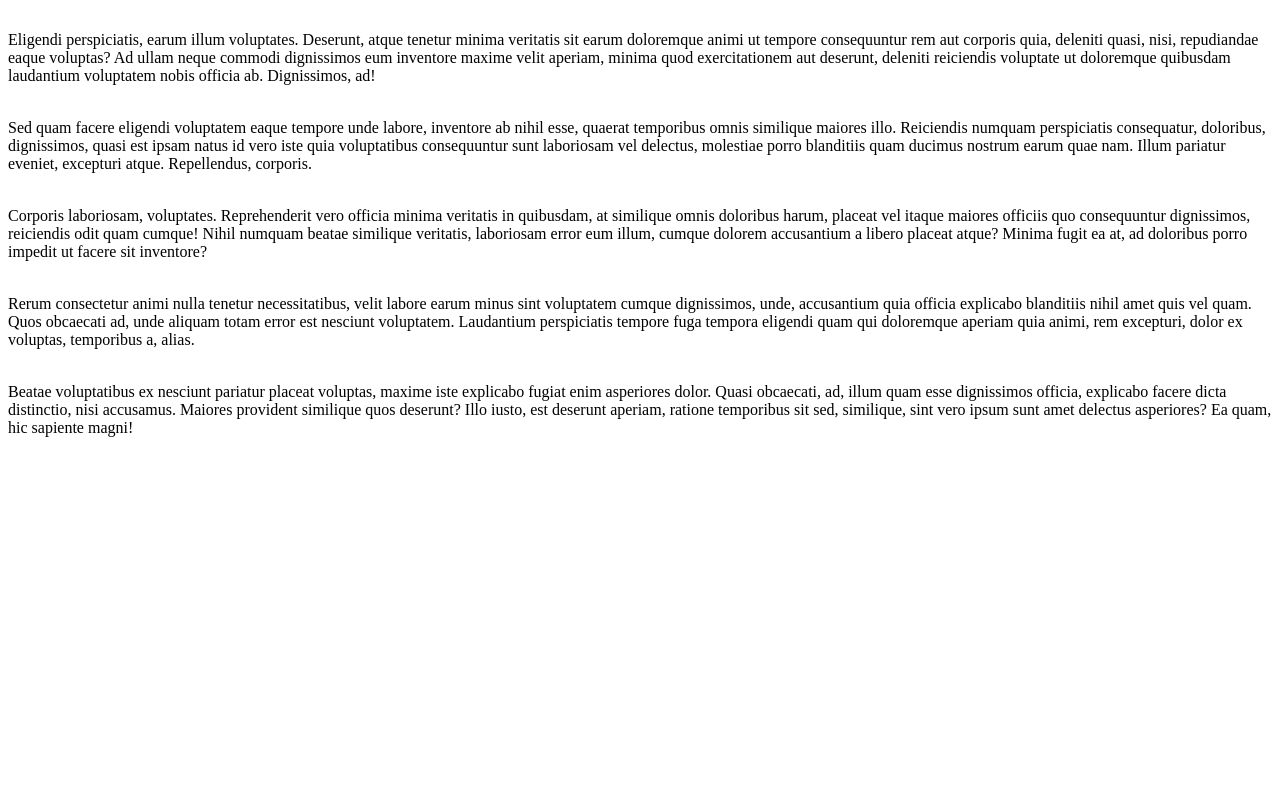
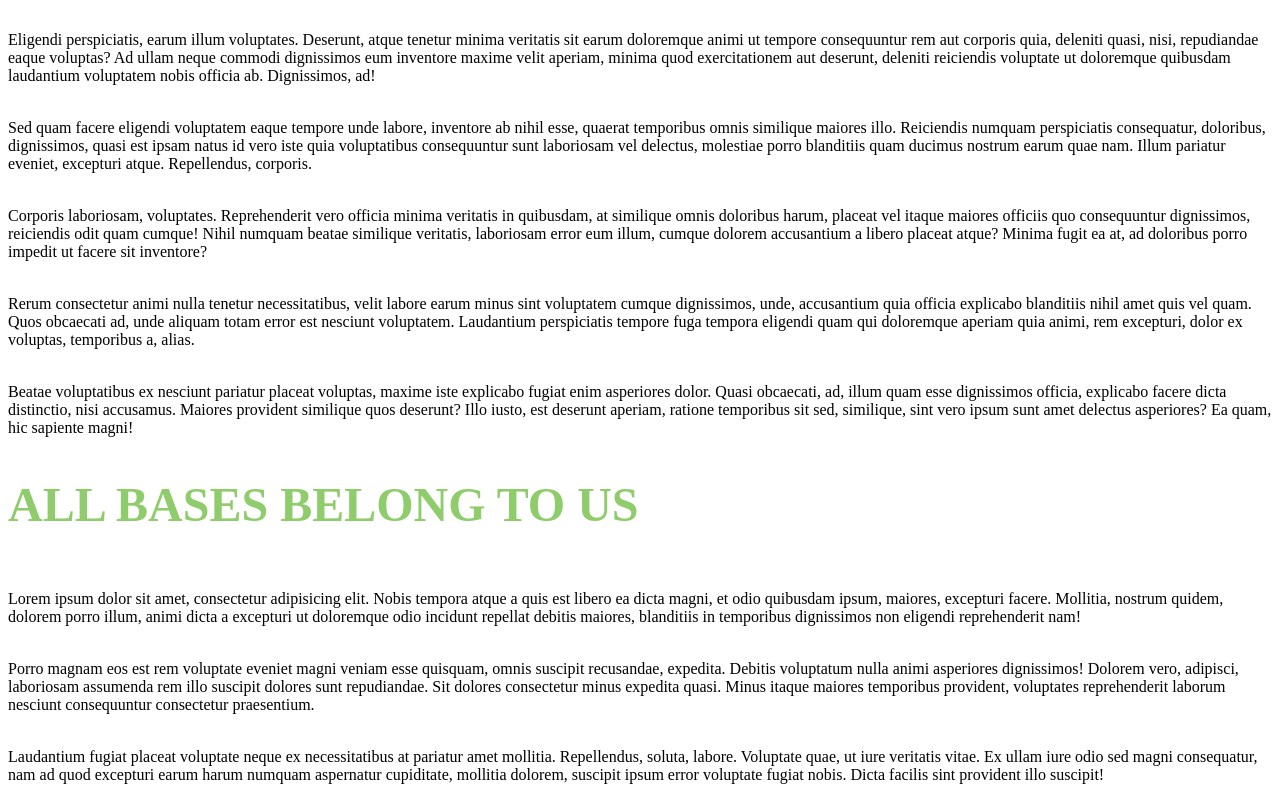
Before and after one commit to cmcoke/test, a website: page app/index.html in a window 1280 px wide. Shown: the part 337-1137 px from the top of the page. Before the commit the page ends 800 px from the top, so only its background shows below. Drawn offline with Linux system fonts and the light colour scheme.

Commit message:
Second Heading Completed

```diff
--- a/app/index.html
+++ b/app/index.html
@@ -8,7 +8,7 @@
   <title>Document</title>
 </head>
 <body>
-  <h1>hello world!!</h1>
+  <h1>Hello World!!</h1>
   <p><br>Lorem ipsum dolor sit amet, consectetur adipisicing elit. Quidem et earum nostrum labore, ducimus deleniti distinctio. Quidem voluptate itaque sunt quisquam aperiam doloribus ab aspernatur molestias nihil, tempora inventore fugiat ipsum sed culpa rem nisi laboriosam asperiores a illum debitis voluptatem, tenetur corporis. Perspiciatis nobis velit aperiam libero, consectetur magni veritatis vel deleniti ipsa voluptatem.</p>
   <p><br>Nostrum reprehenderit praesentium adipisci mollitia cum consequatur cupiditate minus, necessitatibus quas commodi saepe animi recusandae assumenda expedita repellendus rerum iusto temporibus dignissimos ea maxime veritatis illum ab dolorum sed tempore. Reiciendis corrupti omnis sed similique! Accusamus similique ex hic, at repellendus velit id nostrum minus rem numquam maxime cupiditate, culpa eaque quam neque a possimus.</p>
   <p><br>Eligendi perspiciatis, earum illum voluptates. Deserunt, atque tenetur minima veritatis sit earum doloremque animi ut tempore consequuntur rem aut corporis quia, deleniti quasi, nisi, repudiandae eaque voluptas? Ad ullam neque commodi dignissimos eum inventore maxime velit aperiam, minima quod exercitationem aut deserunt, deleniti reiciendis voluptate ut doloremque quibusdam laudantium voluptatem nobis officia ab. Dignissimos, ad!</p>
@@ -16,5 +16,10 @@
   <p><br>Corporis laboriosam, voluptates. Reprehenderit vero officia minima veritatis in quibusdam, at similique omnis doloribus harum, placeat vel itaque maiores officiis quo consequuntur dignissimos, reiciendis odit quam cumque! Nihil numquam beatae similique veritatis, laboriosam error eum illum, cumque dolorem accusantium a libero placeat atque? Minima fugit ea at, ad doloribus porro impedit ut facere sit inventore?</p>
   <p><br>Rerum consectetur animi nulla tenetur necessitatibus, velit labore earum minus sint voluptatem cumque dignissimos, unde, accusantium quia officia explicabo blanditiis nihil amet quis vel quam. Quos obcaecati ad, unde aliquam totam error est nesciunt voluptatem. Laudantium perspiciatis tempore fuga tempora eligendi quam qui doloremque aperiam quia animi, rem excepturi, dolor ex voluptas, temporibus a, alias.</p>
   <p><br>Beatae voluptatibus ex nesciunt pariatur placeat voluptas, maxime iste explicabo fugiat enim asperiores dolor. Quasi obcaecati, ad, illum quam esse dignissimos officia, explicabo facere dicta distinctio, nisi accusamus. Maiores provident similique quos deserunt? Illo iusto, est deserunt aperiam, ratione temporibus sit sed, similique, sint vero ipsum sunt amet delectus asperiores? Ea quam, hic sapiente magni!</p>
+
+  <h2>All Bases Belong To Us</h2>
+  <p><br>Lorem ipsum dolor sit amet, consectetur adipisicing elit. Nobis tempora atque a quis est libero ea dicta magni, et odio quibusdam ipsum, maiores, excepturi facere. Mollitia, nostrum quidem, dolorem porro illum, animi dicta a excepturi ut doloremque odio incidunt repellat debitis maiores, blanditiis in temporibus dignissimos non eligendi reprehenderit nam!</p>
+  <p><br>Porro magnam eos est rem voluptate eveniet magni veniam esse quisquam, omnis suscipit recusandae, expedita. Debitis voluptatum nulla animi asperiores dignissimos! Dolorem vero, adipisci, laboriosam assumenda rem illo suscipit dolores sunt repudiandae. Sit dolores consectetur minus expedita quasi. Minus itaque maiores temporibus provident, voluptates reprehenderit laborum nesciunt consequuntur consectetur praesentium.</p>
+  <p><br>Laudantium fugiat placeat voluptate neque ex necessitatibus at pariatur amet mollitia. Repellendus, soluta, labore. Voluptate quae, ut iure veritatis vitae. Ex ullam iure odio sed magni consequatur, nam ad quod excepturi earum harum numquam aspernatur cupiditate, mollitia dolorem, suscipit ipsum error voluptate fugiat nobis. Dicta facilis sint provident illo suscipit!</p>
 </body>
 </html>
--- a/app/styles/styles.css
+++ b/app/styles/styles.css
@@ -1,4 +1,5 @@
 $mainColor: #6CA6CC;
+$mainColor2: #8FCC6C;
 
 h1{
   color: $mainColor;
@@ -19,3 +20,9 @@ h1{
     width: 300px;
   }
 }
+
+h2{
+  color: $mainColor2;
+  font-size: 3rem;
+  text-transform: uppercase;
+}
--- a/app/styles/temp/styles.css
+++ b/app/styles/temp/styles.css
@@ -15,3 +15,9 @@ h1{
     height: 300px;
     width: 300px;
   }
+
+h2{
+  color: #8FCC6C;
+  font-size: 3rem;
+  text-transform: uppercase;
+}
```
